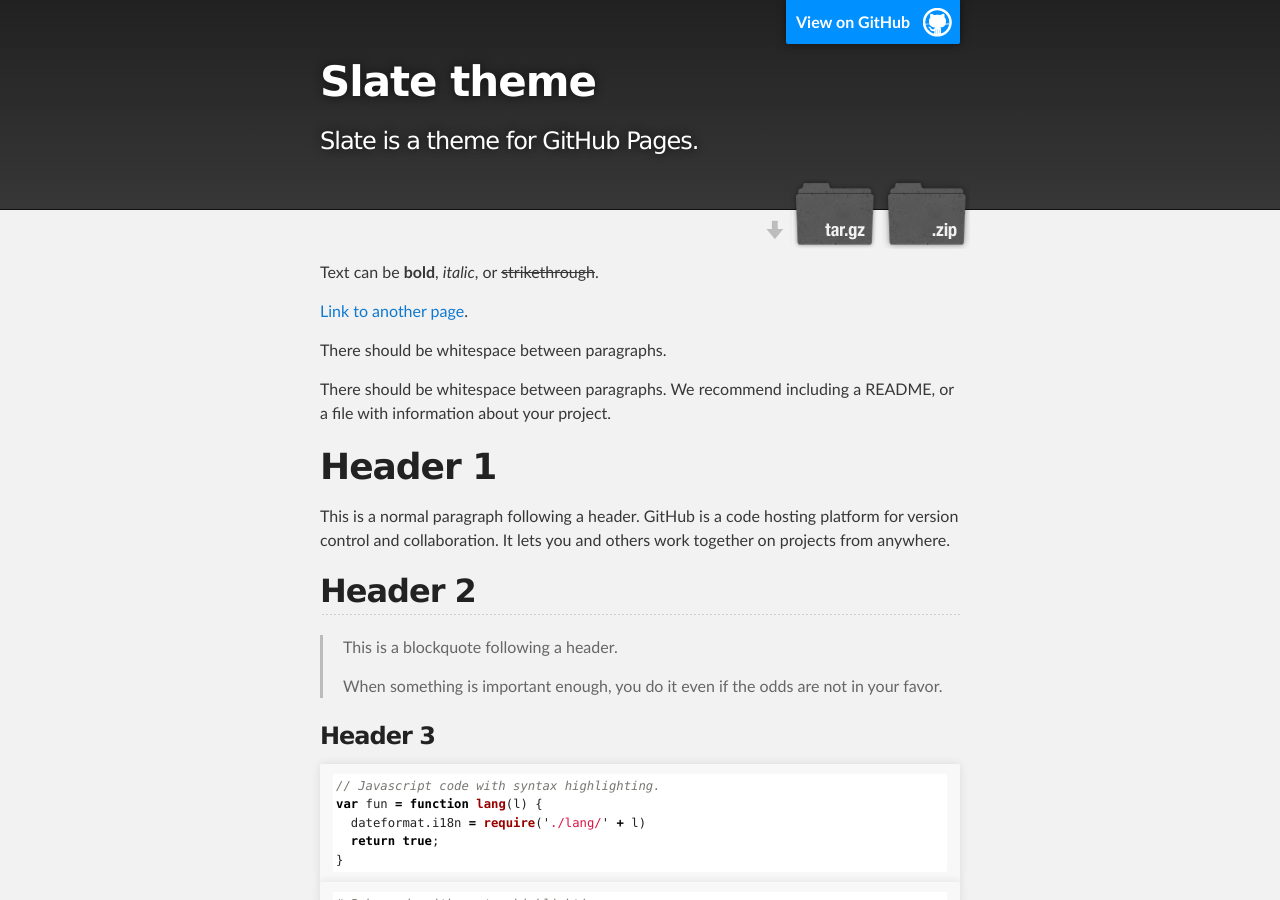
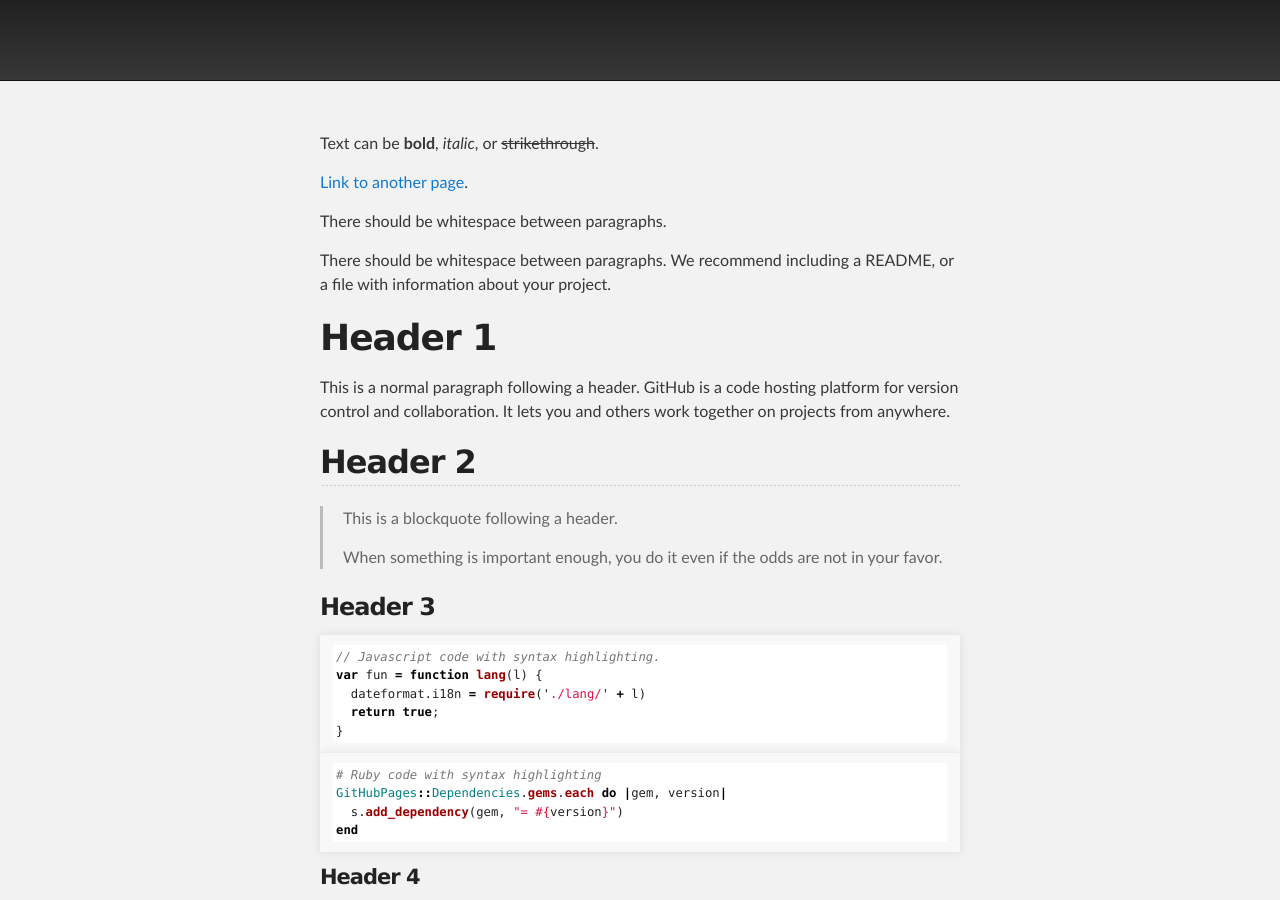
Before and after one commit to indexmod/lastik-new, a Jekyll site: the page built from index.md, in a window 1280 px wide and 900 px high. Built offline with Jekyll 4.4.1, drawn with Linux system fonts in a browser that asks for light colours; some of the changed text lies outside the part shown.

Commit message:
setting theme

```diff
--- a/_layouts/default.html
+++ b/_layouts/default.html
@@ -16,19 +16,7 @@
     <!-- HEADER -->
     <div id="header_wrap" class="outer">
         <header class="inner">
-          {% if site.github.is_project_page %}
-            <a id="forkme_banner" href="{{ site.github.repository_url }}">View on GitHub</a>
-          {% endif %}
 
-          <h1 id="project_title">{{ site.title | default: site.github.repository_name }}</h1>
-          <h2 id="project_tagline">{{ site.description | default: site.github.project_tagline }}</h2>
-
-          {% if site.show_downloads %}
-            <section id="downloads">
-              <a class="zip_download_link" href="{{ site.github.zip_url }}">Download this project as a .zip file</a>
-              <a class="tar_download_link" href="{{ site.github.tar_url }}">Download this project as a tar.gz file</a>
-            </section>
-          {% endif %}
         </header>
     </div>
 
@@ -42,10 +30,7 @@
     <!-- FOOTER  -->
     <div id="footer_wrap" class="outer">
       <footer class="inner">
-        {% if site.github.is_project_page %}
-        <p class="copyright">{{ site.title | default: site.github.repository_name }} maintained by <a href="{{ site.github.owner_url }}">{{ site.github.owner_name }}</a></p>
-        {% endif %}
-        <p>Published with <a href="https://pages.github.com">GitHub Pages</a></p>
+
       </footer>
     </div>
   </body>
```
Also changed, not shown: thumbnail.png (deleted), 1 other file.
